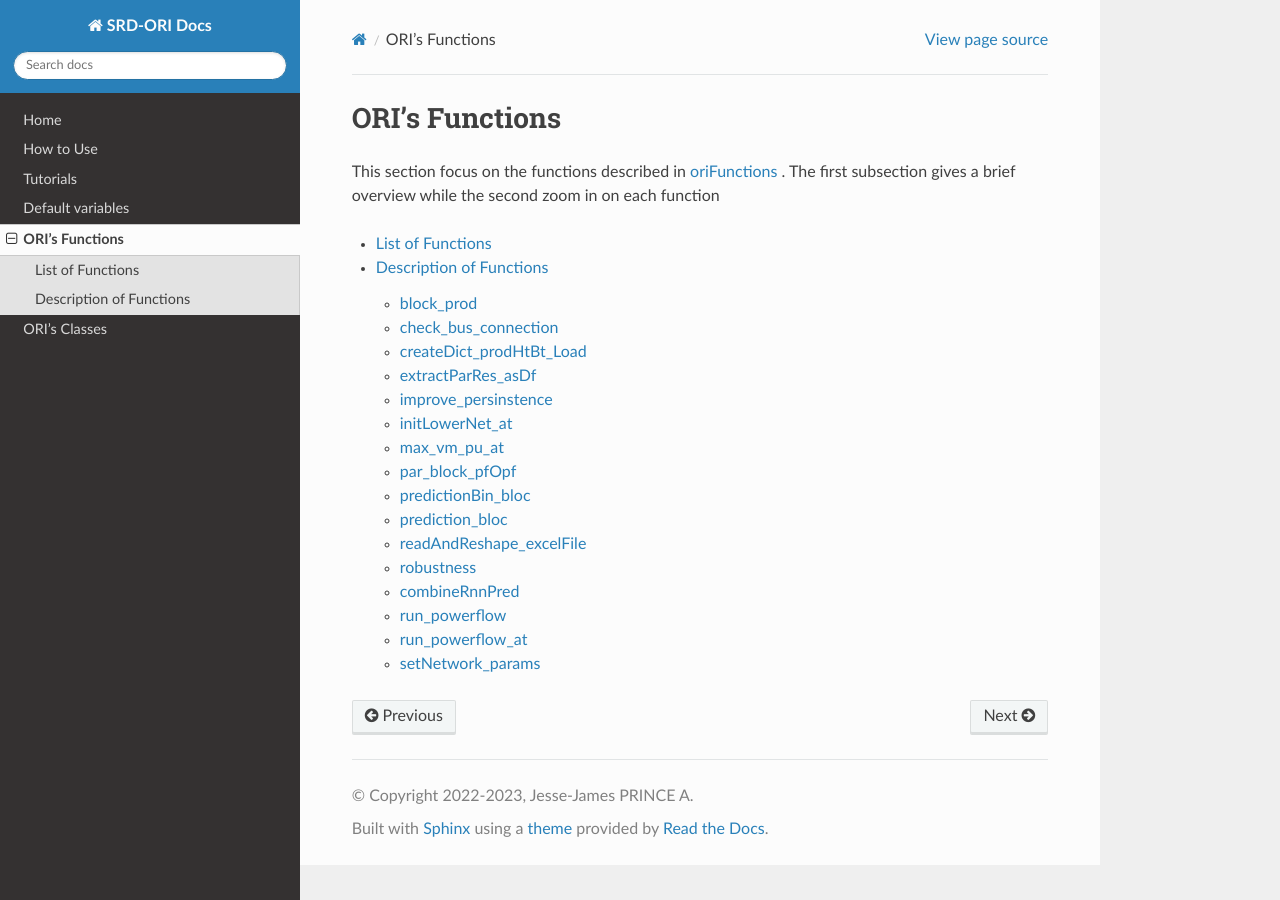
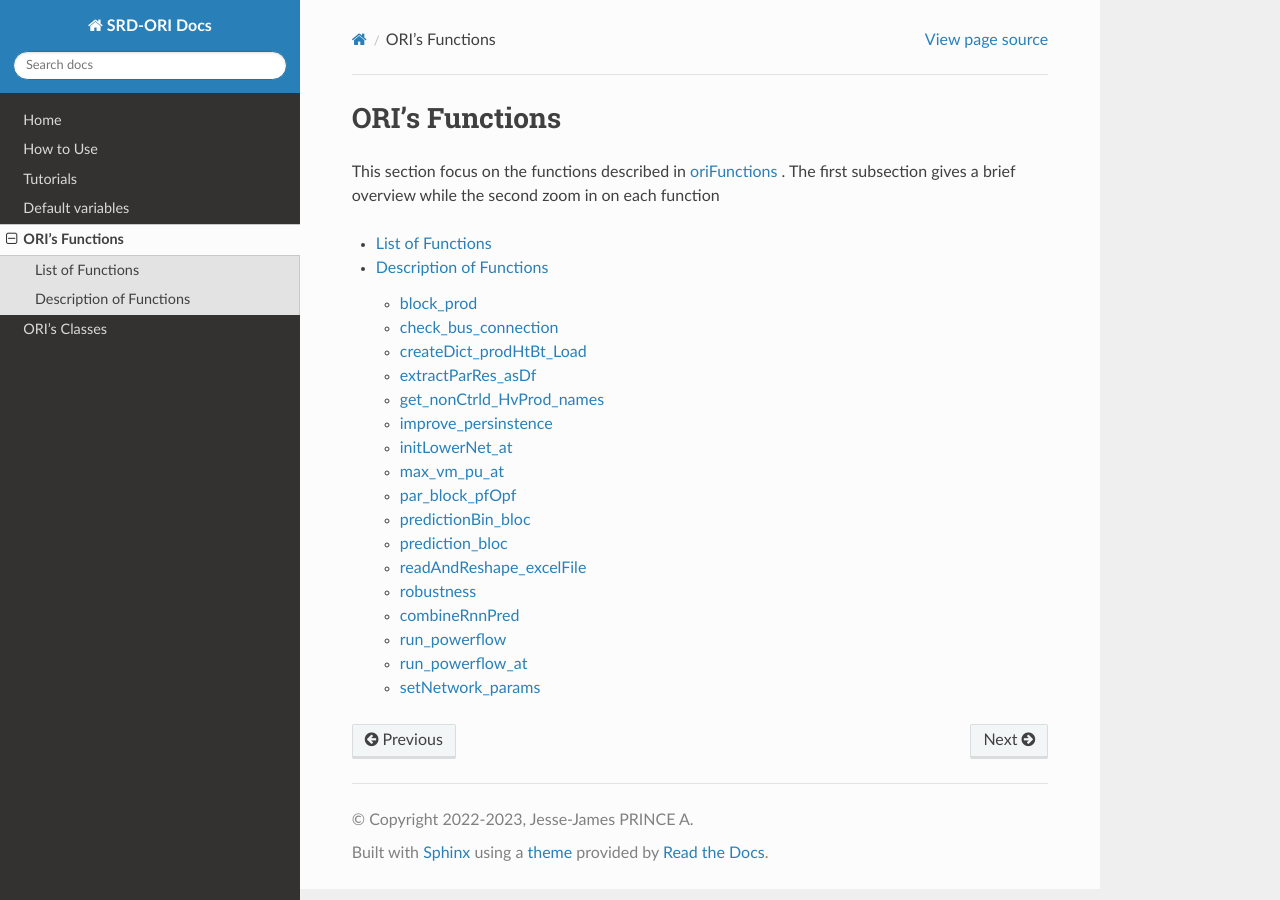
Before and after one commit to pajjaecat/ORI-SRD, a Sphinx documentation site: the page built from docs/orifunctions/orifunctions.rst, in a window 1280 px wide. Built offline with Sphinx 7.4.7 and the Read the Docs theme 2.0.0, drawn with Linux system fonts in a browser that asks for light colours.

Commit message:
Update descriptionOfFunctions.rst

```diff
--- a/docs/orifunctions/descriptionOfFunctions.rst
+++ b/docs/orifunctions/descriptionOfFunctions.rst
@@ -31,6 +31,11 @@
 .. autofunction:: oriFunctions.extractParRes_asDf
 
 
+
+get_nonCtrld_HvProd_names
+*************************
+
+.. autofunction:: oriFunctions.get_nonCtrld_HvProd_names
 
 
 improve_persinstence
```
